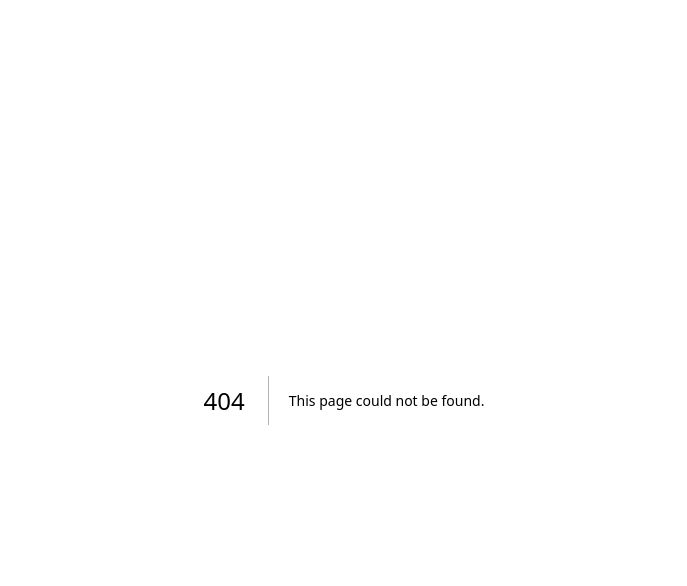
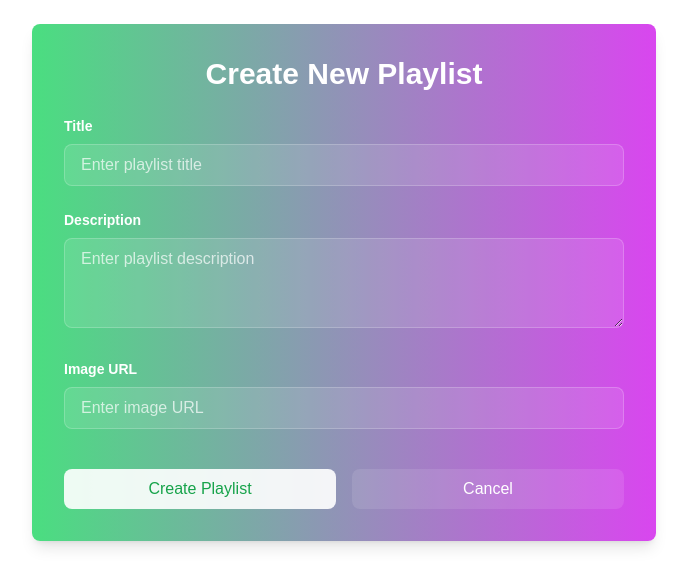
Before and after one commit to andresbirchmeier/Curso, a Next.js app: page /create-playlist in a window 1280 px wide. Before the commit this address had no page. Shown: the top 586 px of the page, without its empty margins (296-983 px from the left). Built offline with nearby package versions, Linux system fonts and the light colour scheme.

Commit message:
feat: add create playlist form

```diff
--- /dev/null
+++ b/src/app/create-playlist/page.tsx
@@ -0,0 +1,98 @@
+'use client';
+import React, { useState } from 'react';
+import { useRouter } from 'next/navigation';
+
+const CreatePlaylist: React.FC = () => {
+  const router = useRouter();
+  const [formData, setFormData] = useState({
+    title: '',
+    description: '',
+    imageUrl: '',
+    trackCount: 0,
+    duration: '',
+  });
+
+  const handleChange = (e: React.ChangeEvent<HTMLInputElement | HTMLTextAreaElement>) => {
+    const { name, value } = e.target;
+    setFormData(prev => ({
+      ...prev,
+      [name]: name === 'trackCount' ? Number(value) : value
+    }));
+  };
+
+  const handleSubmit = (e: React.FormEvent) => {
+    e.preventDefault();
+    // Here you would handle the API call or state management
+    console.log(formData);
+    router.push('/'); // Redirect to homepage after creation
+  };
+
+  const handleCancel = () => {
+    router.push('/');
+  };
+
+  return (
+    <div className="max-w-2xl mx-auto p-6">
+      <div className="bg-gradient-to-r from-green-400 to-fuchsia-500 rounded-lg p-8 text-white shadow-lg">
+        <h2 className="text-3xl font-bold mb-6 text-center">Create New Playlist</h2>
+        <form onSubmit={handleSubmit} className="space-y-6">
+          <div>
+            <label className="block mb-2 text-sm font-semibold">Title</label>
+            <input
+              type="text"
+              name="title"
+              value={formData.title}
+              onChange={handleChange}
+              className="w-full px-4 py-2 rounded-lg bg-white/10 border border-white/20 text-white placeholder-white/70 focus:outline-none focus:border-white focus:ring-2 focus:ring-white/20"
+              placeholder="Enter playlist title"
+              required
+            />
+          </div>
+
+          <div>
+            <label className="block mb-2 text-sm font-semibold">Description</label>
+            <textarea
+              name="description"
+              value={formData.description}
+              onChange={handleChange}
+              className="w-full px-4 py-2 rounded-lg bg-white/10 border border-white/20 text-white placeholder-white/70 focus:outline-none focus:border-white focus:ring-2 focus:ring-white/20"
+              placeholder="Enter playlist description"
+              rows={3}
+              required
+            />
+          </div>
+
+          <div>
+            <label className="block mb-2 text-sm font-semibold">Image URL</label>
+            <input
+              type="url"
+              name="imageUrl"
+              value={formData.imageUrl}
+              onChange={handleChange}
+              className="w-full px-4 py-2 rounded-lg bg-white/10 border border-white/20 text-white placeholder-white/70 focus:outline-none focus:border-white focus:ring-2 focus:ring-white/20"
+              placeholder="Enter image URL"
+            />
+          </div>
+
+          <div className="flex gap-4 pt-4">
+            <button
+              type="submit"
+              className="flex-1 bg-white/90 text-green-600 font-medium px-4 py-2 rounded-lg hover:bg-white transition-colors duration-300"
+            >
+              Create Playlist
+            </button>
+            <button
+              type="button"
+              onClick={handleCancel}
+              className="flex-1 bg-white/10 text-white font-medium px-4 py-2 rounded-lg hover:bg-white/20 transition-colors duration-300"
+            >
+              Cancel
+            </button>
+          </div>
+        </form>
+      </div>
+    </div>
+  );
+};
+
+export default CreatePlaylist;
```
Also changed, not shown: src/mocks/playlist.ts (added, +66 -0 lines), 1 other file (tests, documents, lock files or other folders).
